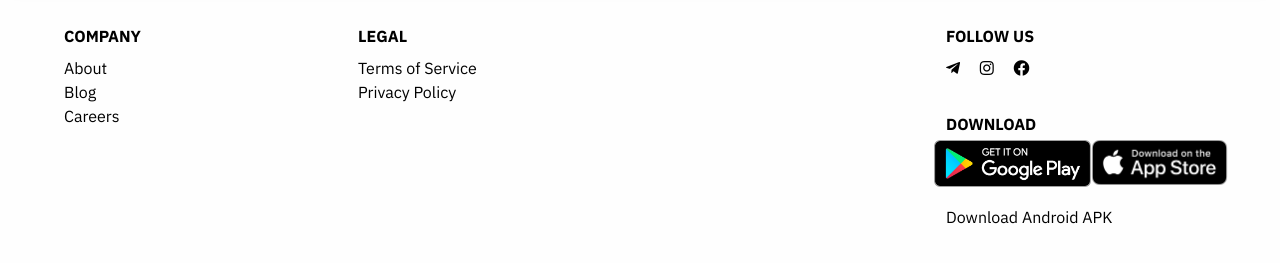
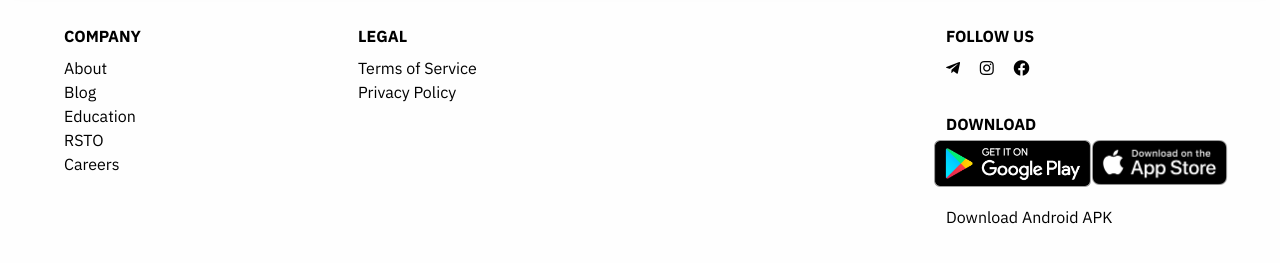
Before and after one commit to roostoo/roostoo.github.io, a Jekyll site: the page built from index.md, in a window 1280 px wide and 900 px high, scrolled down 1664 px. Shown: the part 290-553 px from the top of the window. Built offline with Jekyll 4.4.1, drawn with Linux system fonts in a browser that asks for light colours; nearby versions of some CDN libraries; comment, search, counter and statistics services are not loaded.

Commit message:
fix: footer

```diff
--- a/_data/footer.yml
+++ b/_data/footer.yml
@@ -3,10 +3,13 @@ company_links:
   link: /about
 - text: Blog
   link: https://medium.com/roostoo
+- text: Education
+  link: /education
+- text: RSTO
+  link: /rsto
 - text: Careers
   link: /careers
-# - text: Download
-#   link: /download
+
 
 legal_links:
 - text: Terms of Service
```
